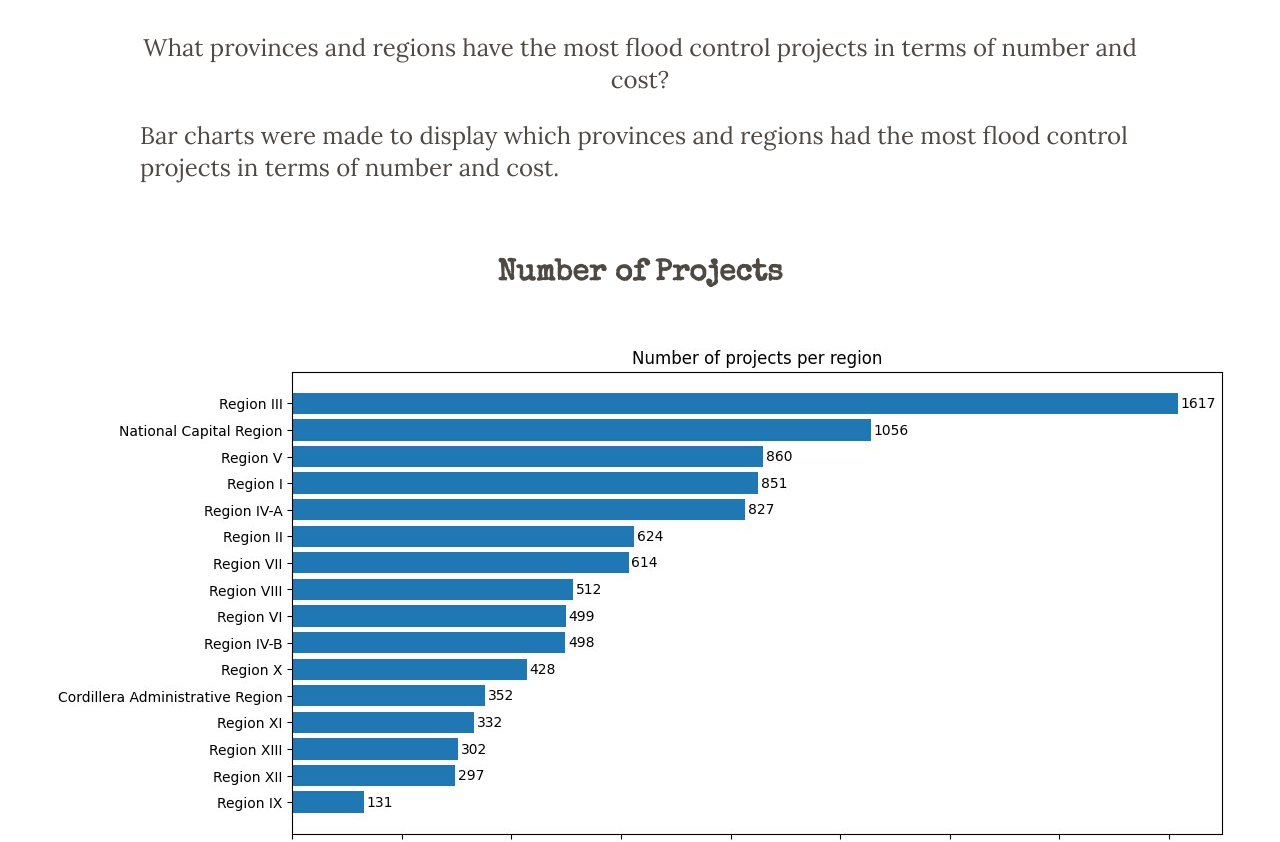
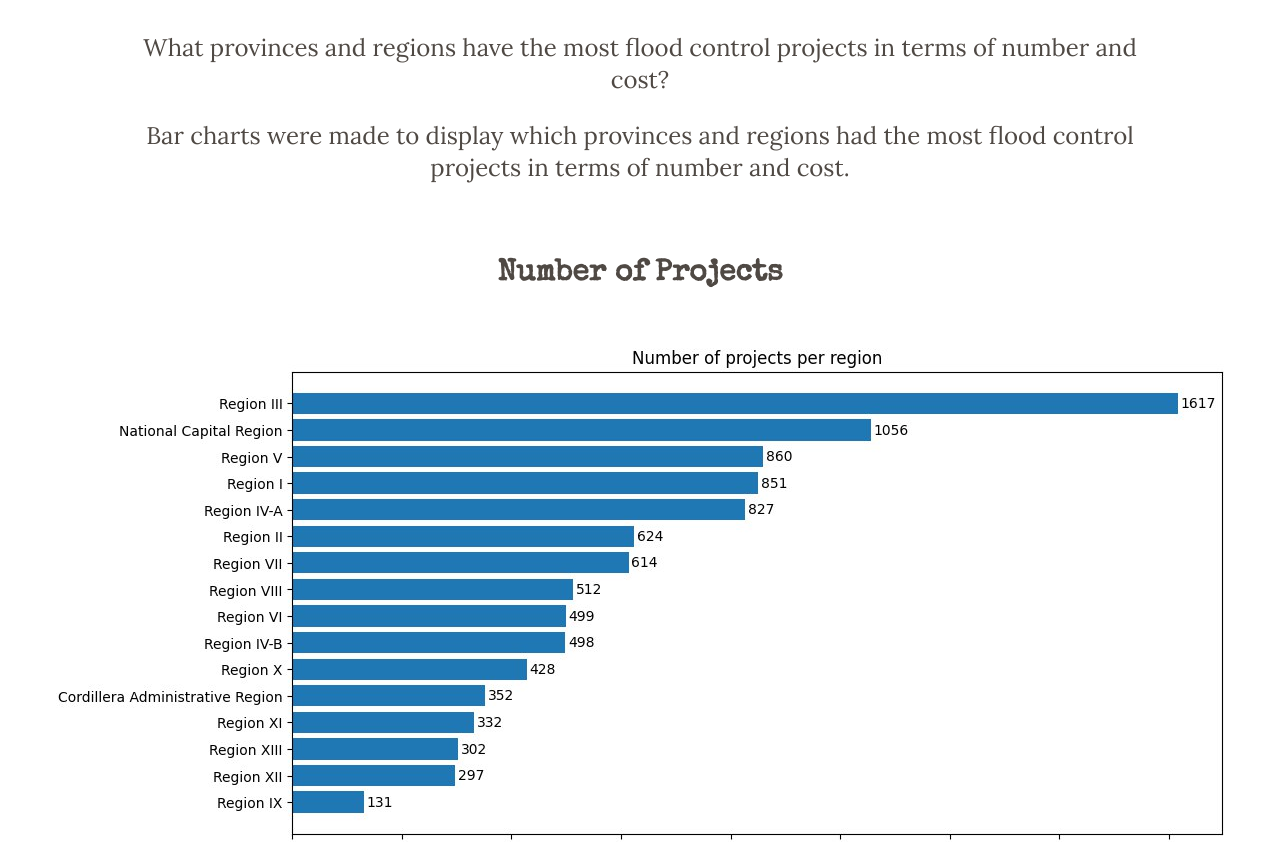
Before and after one commit to galierie/drowning-in-budget, a SvelteKit app: page / in a window 1280 px wide. Shown: the part 10260-11102 px from the top of the page. Built offline with nearby package versions, Linux system fonts and the light colour scheme.

Commit message:
fix: center all text after title before image

```diff
--- a/src/routes/+page.svelte
+++ b/src/routes/+page.svelte
@@ -353,7 +353,7 @@
 			What provinces and regions have the most flood control projects in terms of number and cost?
 		</p>
 		<br />
-		<p class="px-0 text-2xl md:px-15 lg:px-25">
+		<p class="px-0 text-center text-2xl md:px-15 lg:px-25">
 			Bar charts were made to display which provinces and regions had the most flood control
 			projects in terms of number and cost.
 		</p>
@@ -422,7 +422,7 @@
 			casualties, injuries, and infrastructure damage, caused by flooding?
 		</p>
 		<br />
-		<p class="px-0 text-2xl md:px-15 lg:px-25">
+		<p class="px-0 text-center text-2xl md:px-15 lg:px-25">
 			A scatter plot was created to compare casualties, infrastructure damage, and the cumulative
 			budget which has been allocated to each province, with each circle representing one province,
 			and the size of the circle representing casualties.
```
